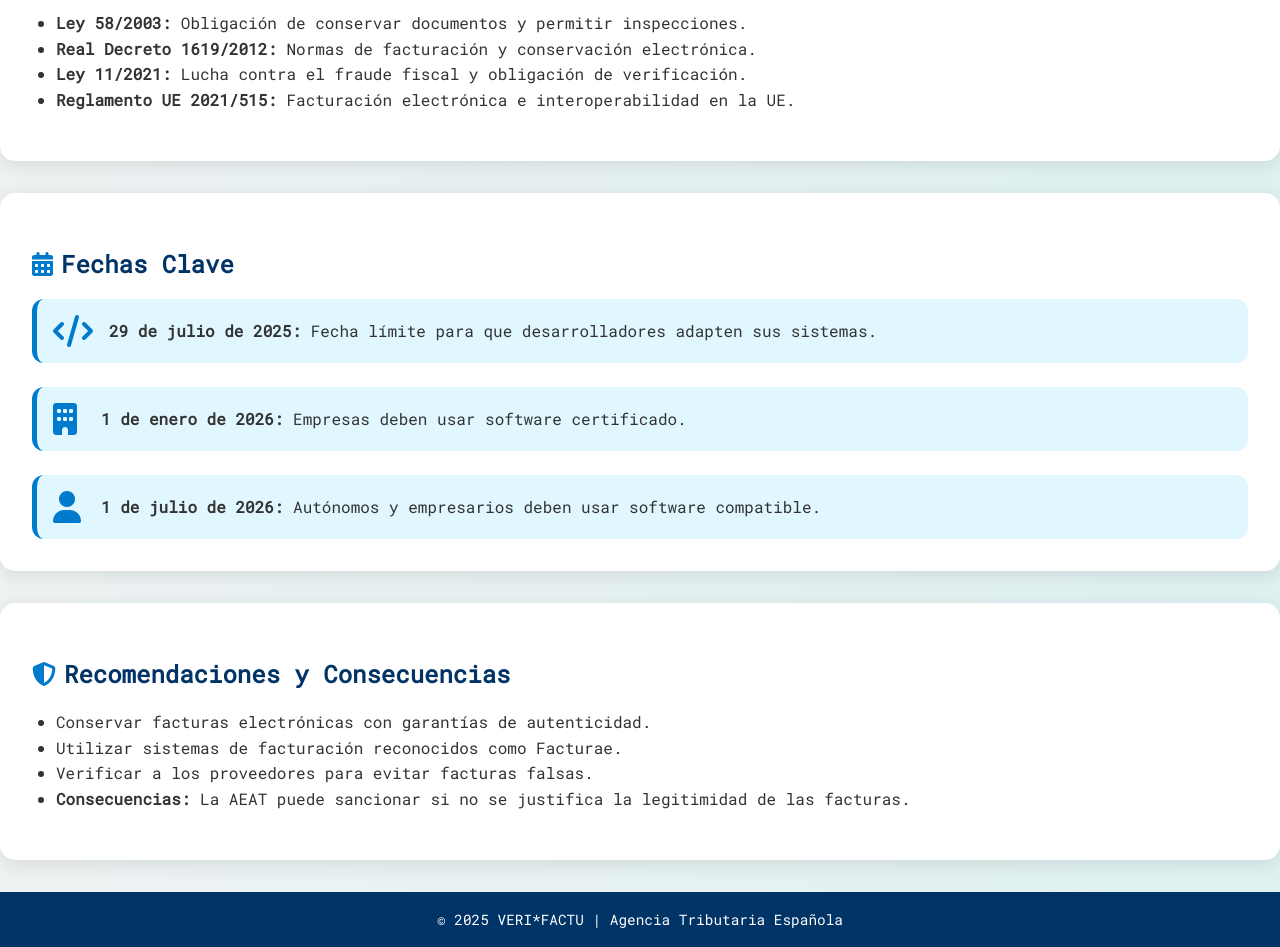
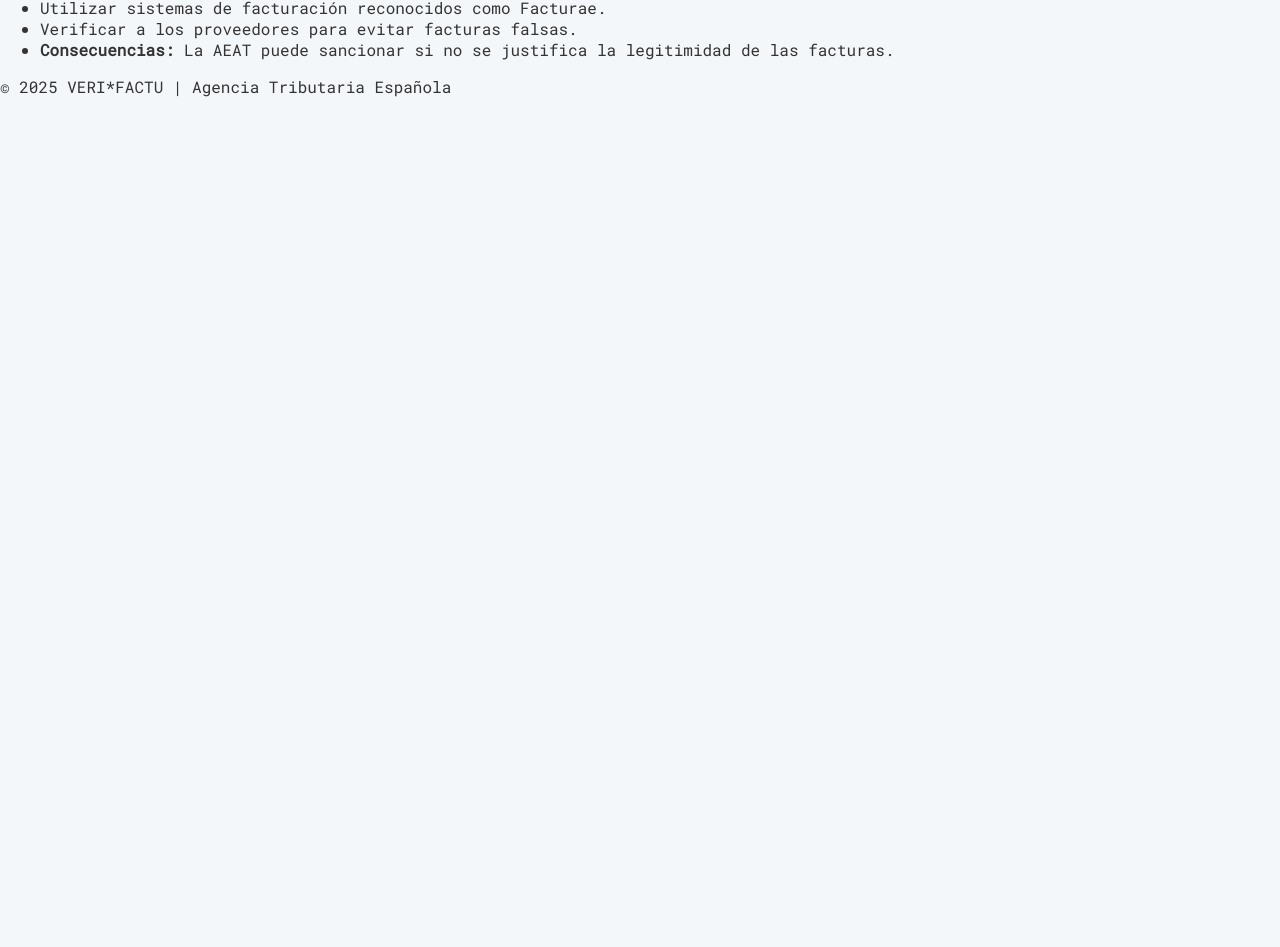
Before and after one commit to KenKenzzz/VERIFACTU, a plain HTML site: page index.html in a window 1280 px wide. Shown: the part 763-1710 px from the top of the page. After the commit the page ends 860 px from the top, so only its background shows below. Drawn offline with Linux system fonts and the light colour scheme.

Commit message:
Update index.html

```diff
--- a/index.html
+++ b/index.html
@@ -1,125 +1,53 @@
 
 <!DOCTYPE html>
 <html lang="es">
-<head>
-  <meta charset="UTF-8">
+  <head>
+ <meta charset="UTF-8">
   <meta name="viewport" content="width=device-width, initial-scale=1">
   <title>VERI*FACTU | AEAT</title>
   <link href="https://fonts.googleapis.com/css2?family=Roboto+Mono&display=swap" rel="stylesheet">
-  <link rel="stylesheet" href="https://cdnjs.cloudflare.com/ajax/libs/font-awesome/6.4.0/css/all.min.css">
   <style>
-    * {
-      box-sizing: border-box;
-    }
-
-    body {
-      margin: 0;
-      font-family: 'Roboto Mono', monospace;
-      background: linear-gradient(to right, #eef2f3, #dff1f1);
-      color: #333;
-      line-height: 1.6;
-      scroll-behavior: smooth;
-    }
-
+    body { margin: 0; font-family: 'Roboto Mono', monospace; background: #f4f7fa; color: #333; }
     header {
-      background: linear-gradient(to right, #003366, #005f99);
+      background-color: #003366;
       color: white;
       padding: 2rem;
       text-align: center;
-      box-shadow: 0 2px 8px rgba(0,0,0,0.2);
+      position: relative;
     }
-
+    .logo-container {
+      display: flex;
+      justify-content: center;
+      align-items: center;
+      animation: rotateIn 2s ease-in-out;
+    }
+    .logo-container img {
+      height: 90px;
+      margin-bottom: 1rem;
+    }
     .typewriter h1 {
       overflow: hidden;
       border-right: .15em solid white;
       white-space: nowrap;
       margin: 0 auto;
       letter-spacing: .10em;
-      animation:
-        typing 3s steps(30, end),
-        blink-caret .75s step-end infinite;
+      animation: typing 3s steps(30, end), blink-caret .75s step-end infinite;
     }
-
     @keyframes typing {
       from { width: 0 }
       to { width: 100% }
     }
-
     @keyframes blink-caret {
       from, to { border-color: transparent }
       50% { border-color: white }
     }
-
-    section {
-      padding: 2rem 10%;
-    }
-
-    .card {
-      background: white;
-      padding: 2rem;
-      border-radius: 15px;
-      box-shadow: 0 4px 20px rgba(0, 0, 0, 0.1);
-      margin-bottom: 2rem;
-      transition: transform 0.3s ease, box-shadow 0.3s ease;
-    }
-
-    .card:hover {
-      transform: translateY(-5px);
-      box-shadow: 0 6px 25px rgba(0, 0, 0, 0.15);
-    }
-
-    h2 {
-      color: #003366;
-      margin-bottom: 1rem;
-      display: flex;
-      align-items: center;
-      gap: 0.5rem;
-    }
-
-    h2 i {
-      color: #007acc;
-    }
-
-    ul {
-      padding-left: 1.5rem;
-    }
-
-    .timeline {
-      display: flex;
-      flex-direction: column;
-      gap: 1.5rem;
-    }
-
-    .timeline-item {
-      display: flex;
-      align-items: center;
-      gap: 1rem;
-      background-color: #e0f7ff;
-      padding: 1rem;
-      border-radius: 12px;
-      border-left: 5px solid #007acc;
-      transition: background-color 0.3s;
-    }
-
-    .timeline-item:hover {
-      background-color: #d0f0ff;
-    }
-
-    .timeline-item i {
-      font-size: 2rem;
-      color: #007acc;
-      min-width: 2rem;
-    }
-
-    footer {
-      text-align: center;
-      padding: 1rem;
-      background-color: #003366;
-      color: white;
-      font-size: 0.9rem;
+    @keyframes rotateIn {
+      0% { opacity: 0; transform: rotate(-180deg) scale(0.3); }
+      100% { opacity: 1; transform: rotate(0deg) scale(1); }
     }
   </style>
 </head>
+
 <body>
   <header>
     <div class="typewriter">
```
